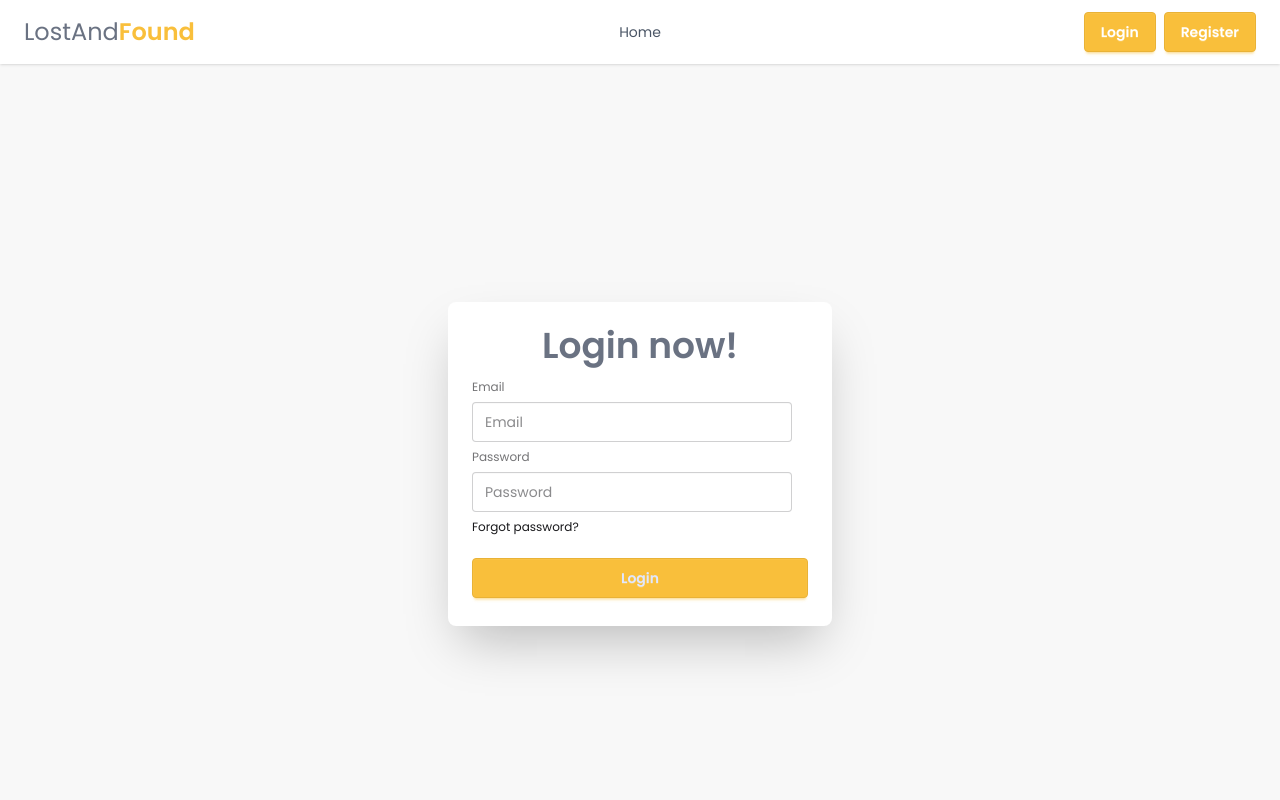
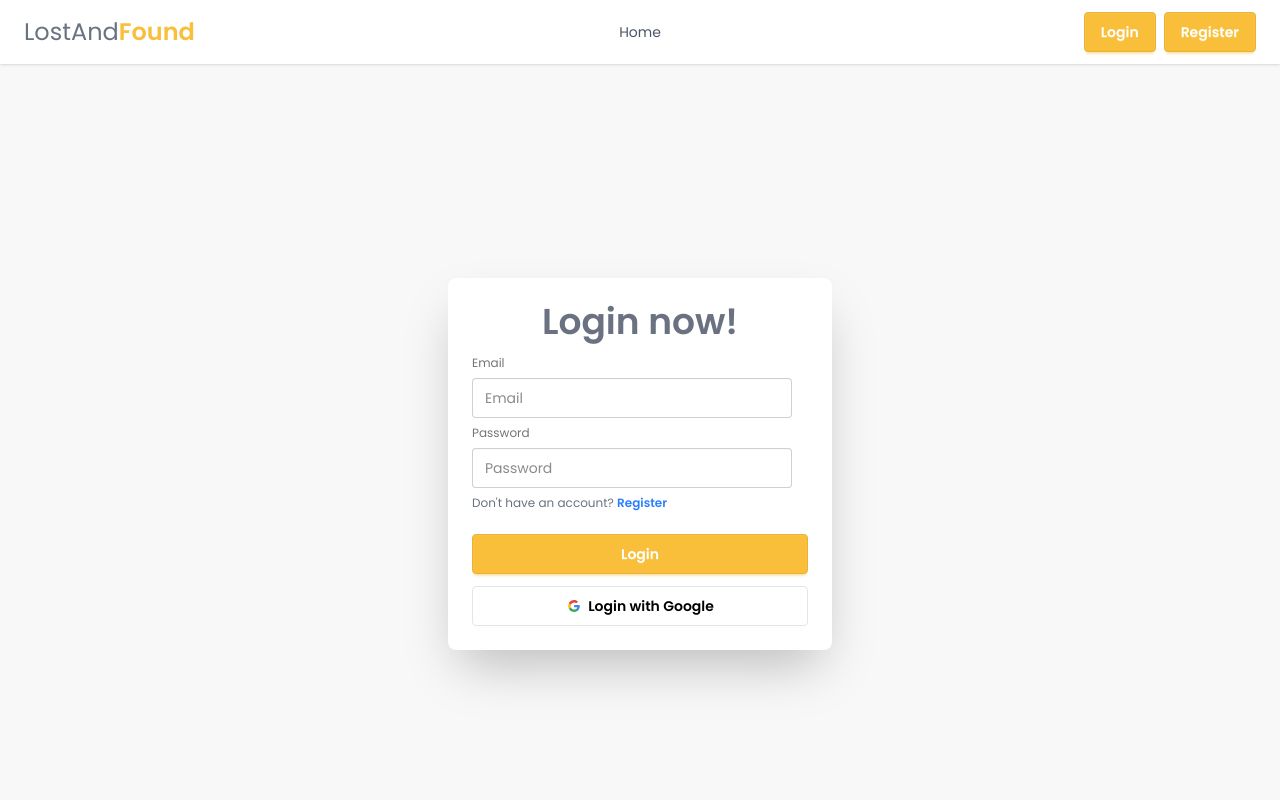
Before and after one commit to jobaied24/assignment_11_client, a React (Vite) app: page /login in a window 1280 px wide. Shown: the top 800 px of the page. Built offline with nearby package versions, Linux system fonts and the light colour scheme.

Commit message:
completed authentications

```diff
--- a/Auth/AuthProvider.jsx
+++ b/Auth/AuthProvider.jsx
@@ -1,8 +1,9 @@
 import React from 'react';
 import { AuthContext } from './AuthContext';
-import { createUserWithEmailAndPassword, signInWithEmailAndPassword } from 'firebase/auth';
+import { createUserWithEmailAndPassword, GoogleAuthProvider, signInWithEmailAndPassword, signInWithPopup } from 'firebase/auth';
 import { auth } from '../firebase.init';
 
+const provider = new GoogleAuthProvider();
 const AuthProvider = ({children}) => {
 
     // register with email and password
@@ -15,9 +16,15 @@
         return signInWithEmailAndPassword(auth,email,passaword);
     }
 
+    // signin with google
+    const googleSignIn = ()=>{
+     return signInWithPopup(auth,provider);
+    }
+
     const userInfo = {
       UserSignUp,
-      userSignIn
+      userSignIn,
+      googleSignIn
      }
 
     return (
--- a/src/Authentication/Login/Login.jsx
+++ b/src/Authentication/Login/Login.jsx
@@ -1,22 +1,62 @@
 import React, { useContext } from 'react';
 import { AuthContext } from '../../../Auth/AuthContext';
+import Swal from 'sweetalert2';
+import { Link } from 'react-router';
 
 const Login = () => {
-  const {userSignIn}=useContext(AuthContext);
+  const { userSignIn,googleSignIn } = useContext(AuthContext);
 
-  const handleSignIn = e =>{
+  const handleSignIn = e => {
     e.preventDefault();
     const form = e.target;
     const email = form.email.value;
     const password = form.password.value;
-    console.log(email,password);
+    console.log(email, password);
 
-       userSignIn(email,password)
+    userSignIn(email, password)
+      .then(res => {
+        console.log(res.user);
+        Swal.fire({
+          position: "top-end",
+          icon: "success",
+          title: "Sign in successfully",
+          showConfirmButton: false,
+          timer: 1500
+        });
+      })
+      .catch(error => {
+        const errorCode=error.code;
+        console.log(errorCode);
+        Swal.fire({
+          icon: "error",
+          title: "Oops...",
+          text:errorCode
+        });
+      })
+  }
+
+
+  // google signin
+  const handleGoogleSignIn =()=>{
+     return googleSignIn()
      .then(res=>{
       console.log(res.user);
+       Swal.fire({
+          position: "top-end",
+          icon: "success",
+          title: "Sign in successfully",
+          showConfirmButton: false,
+          timer: 1500
+        });
      })
      .catch(error=>{
-      console.log(error);
+      const errorCode=error.code;
+      console.log(errorCode);
+              Swal.fire({
+          icon: "error",
+          title: "Oops...",
+          text: errorCode
+        });
      })
   }
 
@@ -33,10 +73,16 @@
               <input type="email" name='email' className="input" placeholder="Email" />
               <label className="label">Password</label>
               <input type="password" name='password' className="input" placeholder="Password" />
-          <div><a className="link link-hover">Forgot password?</a></div>
-          <button className="btn btn-primary mt-4">Login</button>
+              <div className=" text-gray-500">Don't have an account? <Link className='font-semibold text-blue-500' to='/register'>Register</Link></div>
+              <button className="btn btn-primary mt-4 text-white">Login</button>
             </fieldset>
           </form>
+
+          {/* Google */}
+          <button onClick={handleGoogleSignIn} className="btn bg-white text-black border-[#e5e5e5]">
+            <svg aria-label="Google logo" width="16" height="16" xmlns="http://www.w3.org/2000/svg" viewBox="0 0 512 512"><g><path d="m0 0H512V512H0" fill="#fff"></path><path fill="#34a853" d="M153 292c30 82 118 95 171 60h62v48A192 192 0 0190 341"></path><path fill="#4285f4" d="m386 400a140 175 0 0053-179H260v74h102q-7 37-38 57"></path><path fill="#fbbc02" d="m90 341a208 200 0 010-171l63 49q-12 37 0 73"></path><path fill="#ea4335" d="m153 219c22-69 116-109 179-50l55-54c-78-75-230-72-297 55"></path></g></svg>
+            Login with Google
+          </button>
         </div>
       </div>
     </div>
--- a/src/Authentication/Register/Register.jsx
+++ b/src/Authentication/Register/Register.jsx
@@ -4,9 +4,9 @@
 import Swal from 'sweetalert2';
 
 const Register = () => {
-  const {UserSignUp}=useContext(AuthContext);
+  const { UserSignUp,googleSignIn } = useContext(AuthContext);
 
-  const handleRegister = e =>{
+  const handleRegister = e => {
     e.preventDefault();
     const form = e.target;
     const formData = new FormData(form);
@@ -15,33 +15,33 @@
     const email = userData.email;
     const photo = userData.photo;
     const password = userData.password;
-    console.log(email,password);
+    console.log(email, password);
 
     // check password
     const checkPass = /^(?=.*[a-z])(?=.*[A-Z]).{6,}$/;
-    if(checkPass.test(password)==false){
+    if (checkPass.test(password) == false) {
       const msg = 'Password must have an uppercase, a lowercase letter and atleast 6 characters';
       Swal.fire({
         icon: "error",
         title: "Oops...",
-  text:msg,
+        text: msg,
       });
-return
+      return;
     }
 
-    if(!email || !password || !name || !photo){
+    if (!email || !password || !name || !photo) {
       Swal.fire({
         icon: "error",
         title: "Oops...",
-  text:'Please fill out all the fields!'
+        text: 'Please fill out all the fields!'
       });
-return
+      return;
     }
 
 
     // register user
-    UserSignUp(email,password)
-    .then(res=>{
+    UserSignUp(email, password)
+      .then(res => {
         console.log(res.user);
         Swal.fire({
           position: "top-end",
@@ -51,15 +51,43 @@
           timer: 1500
         });
       })
-    .catch(error=>{
-      console.log(error);
+      .catch(error => {
+        const errorCode = error.code;
+        console.log(errorCode);
         Swal.fire({
           icon: "error",
           title: "Oops...",
-  text:'registration failed!'
+          text:errorCode
         });
       })
   }
+
+
+    // google signin
+    const handleGoogleSignIn =()=>{
+       return googleSignIn()
+       .then(res=>{
+        console.log(res.user);
+         Swal.fire({
+            position: "top-end",
+            icon: "success",
+            title: "Sign in successfully",
+            showConfirmButton: false,
+            timer: 1500
+          });
+       })
+       .catch(error=>{
+        const errorCode=error.code;
+        console.log(errorCode);
+                Swal.fire({
+            icon: "error",
+            title: "Oops...",
+            text: errorCode
+          });
+       })
+    }
+
+
   return (
     <div className="hero py-20 bg-base-200 min-h-screen">
       <div className="card bg-base-100 w-full max-w-sm shrink-0 shadow-2xl">
@@ -85,11 +113,15 @@
               <label className="label">Password</label>
               <input type="password" name='password' className="input" placeholder="Password" />
 
-          <div><a className=" text-gray-500">Have an account already? <Link className='font-semibold text-blue-500' to='/login'>Log in</Link></a></div>
-          <button className="btn btn-primary mt-4">Register</button>
+              <div className=" text-gray-500">Have an account already? <Link className='font-semibold text-blue-500' to='/login'>Log in</Link></div>
+              <button className="btn btn-primary mt-4 text-white">Register</button>
             </fieldset>
           </form>
 
+          <button onClick={handleGoogleSignIn} className="btn bg-white text-black border-[#e5e5e5]">
+            <svg aria-label="Google logo" width="16" height="16" xmlns="http://www.w3.org/2000/svg" viewBox="0 0 512 512"><g><path d="m0 0H512V512H0" fill="#fff"></path><path fill="#34a853" d="M153 292c30 82 118 95 171 60h62v48A192 192 0 0190 341"></path><path fill="#4285f4" d="m386 400a140 175 0 0053-179H260v74h102q-7 37-38 57"></path><path fill="#fbbc02" d="m90 341a208 200 0 010-171l63 49q-12 37 0 73"></path><path fill="#ea4335" d="m153 219c22-69 116-109 179-50l55-54c-78-75-230-72-297 55"></path></g></svg>
+            Login with Google
+          </button>
         </div>
       </div>
     </div>
```
Lines whose indentation alone changed are shown as unchanged.
